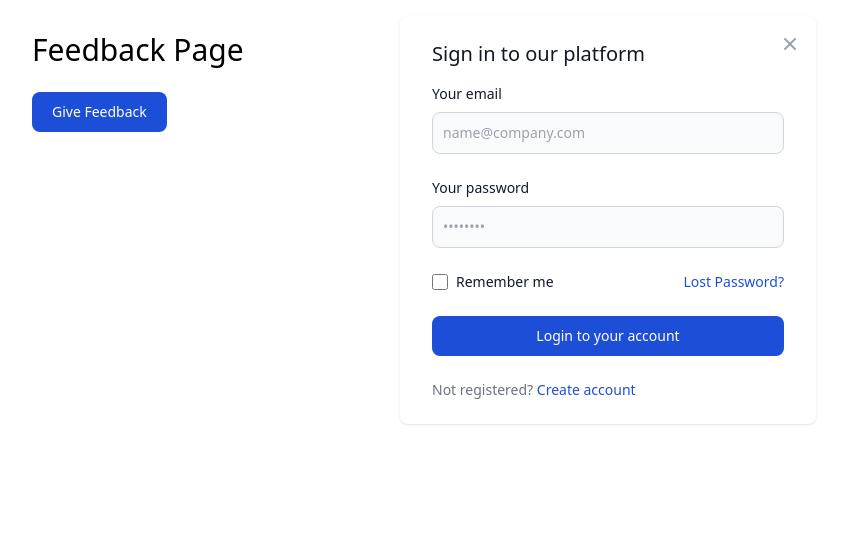
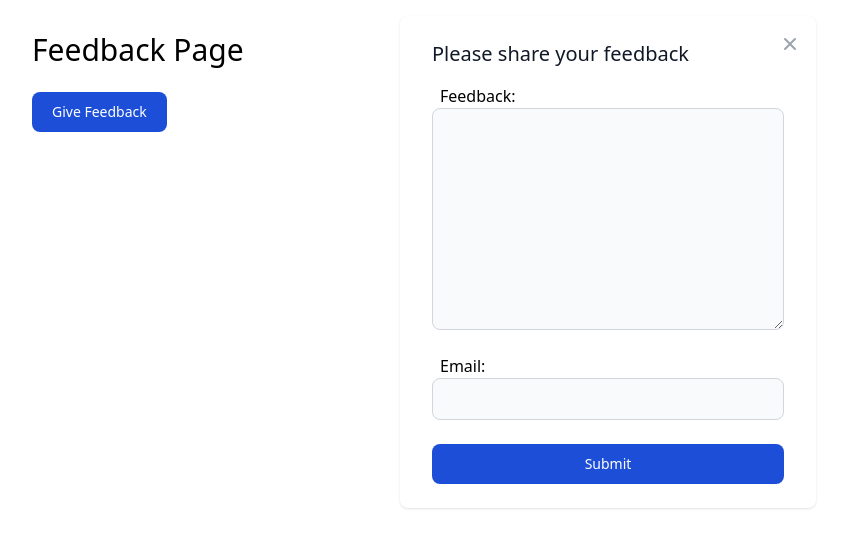
Before and after one commit to Gornstats/HTMX-Django-Experiments, a Django app: page /modals/ in a window 1280 px wide, after a click on "Give Feedback". Shown: the top 548 px of the page, without its empty margins (32-876 px from the left). Run offline with Django 4.2, Linux system fonts and the light colour scheme; some libraries are stand-ins or nearby versions.

Commit message:
Updating template with form fields

```diff
--- a/modals/templates/modals/index.html
+++ b/modals/templates/modals/index.html
@@ -28,29 +28,17 @@
                     <svg class="w-5 h-5" fill="currentColor" viewBox="0 0 20 20" xmlns="http://www.w3.org/2000/svg"><path fill-rule="evenodd" d="M4.293 4.293a1 1 0 011.414 0L10 8.586l4.293-4.293a1 1 0 111.414 1.414L11.414 10l4.293 4.293a1 1 0 01-1.414 1.414L10 11.414l-4.293 4.293a1 1 0 01-1.414-1.414L8.586 10 4.293 5.707a1 1 0 010-1.414z" clip-rule="evenodd"></path></svg>
                 </button>
                 <div class="py-6 px-6 lg:px-8">
-                    <h3 class="mb-4 text-xl font-medium text-gray-900 dark:text-white">Sign in to our platform</h3>
+                    <h3 class="mb-4 text-xl font-medium text-gray-900 dark:text-white">Please share your feedback</h3>
                     <form class="space-y-6" action="#">
                         <div>
-                            <label for="email" class="block mb-2 text-sm font-medium text-gray-900 dark:text-gray-300">Your email</label>
-                            <input type="email" name="email" id="email" class="bg-gray-50 border border-gray-300 text-gray-900 text-sm rounded-lg focus:ring-blue-500 focus:border-blue-500 block w-full p-2.5 dark:bg-gray-600 dark:border-gray-500 dark:placeholder-gray-400 dark:text-white" placeholder="name@company.com" required>
+                            {% render_field form.message|add_label_class:"p-2" %}
+                            {% render_field form.message class="bg-gray-50 border border-gray-300 text-gray-900 text-sm rounded-lg focus:ring-blue-500 focus:border-blue-500 block w-full p-2.5 dark:bg-gray-600 dark:border-gray-500 dark:placeholder-gray-400 dark:text-white" %}
                         </div>
                         <div>
-                            <label for="password" class="block mb-2 text-sm font-medium text-gray-900 dark:text-gray-300">Your password</label>
-                            <input type="password" name="password" id="password" placeholder="••••••••" class="bg-gray-50 border border-gray-300 text-gray-900 text-sm rounded-lg focus:ring-blue-500 focus:border-blue-500 block w-full p-2.5 dark:bg-gray-600 dark:border-gray-500 dark:placeholder-gray-400 dark:text-white" required>
+                            {% render_field form.email|add_label_class:"p-2" %}
+                            {% render_field form.email class="bg-gray-50 border border-gray-300 text-gray-900 text-sm rounded-lg focus:ring-blue-500 focus:border-blue-500 block w-full p-2.5 dark:bg-gray-600 dark:border-gray-500 dark:placeholder-gray-400 dark:text-white" %}
                         </div>
-                        <div class="flex justify-between">
-                            <div class="flex items-start">
-                                <div class="flex items-center h-5">
-                                    <input id="remember" type="checkbox" value="" class="w-4 h-4 bg-gray-50 rounded border border-gray-300 focus:ring-3 focus:ring-blue-300 dark:bg-gray-600 dark:border-gray-500 dark:focus:ring-blue-600 dark:ring-offset-gray-800" required>
-                                </div>
-                                <label for="remember" class="ml-2 text-sm font-medium text-gray-900 dark:text-gray-300">Remember me</label>
-                            </div>
-                            <a href="#" class="text-sm text-blue-700 hover:underline dark:text-blue-500">Lost Password?</a>
-                        </div>
-                        <button type="submit" class="w-full text-white bg-blue-700 hover:bg-blue-800 focus:ring-4 focus:outline-none focus:ring-blue-300 font-medium rounded-lg text-sm px-5 py-2.5 text-center dark:bg-blue-600 dark:hover:bg-blue-700 dark:focus:ring-blue-800">Login to your account</button>
-                        <div class="text-sm font-medium text-gray-500 dark:text-gray-300">
-                            Not registered? <a href="#" class="text-blue-700 hover:underline dark:text-blue-500">Create account</a>
-                        </div>
+                        <button type="submit" class="w-full text-white bg-blue-700 hover:bg-blue-800 focus:ring-4 focus:outline-none focus:ring-blue-300 font-medium rounded-lg text-sm px-5 py-2.5 text-center dark:bg-blue-600 dark:hover:bg-blue-700 dark:focus:ring-blue-800">Submit</button>
                     </form>
                 </div>
             </div>
```
